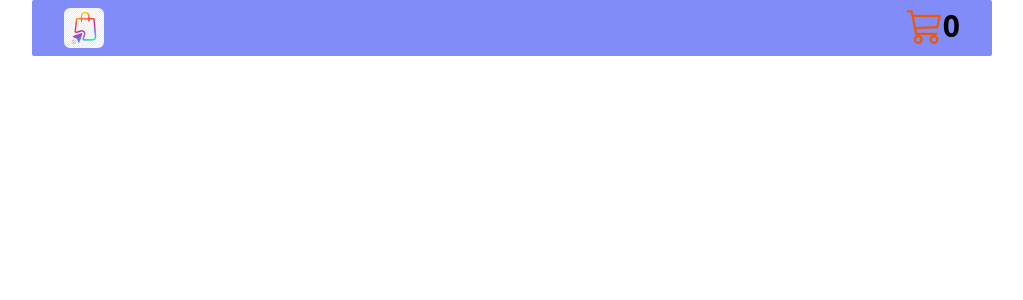
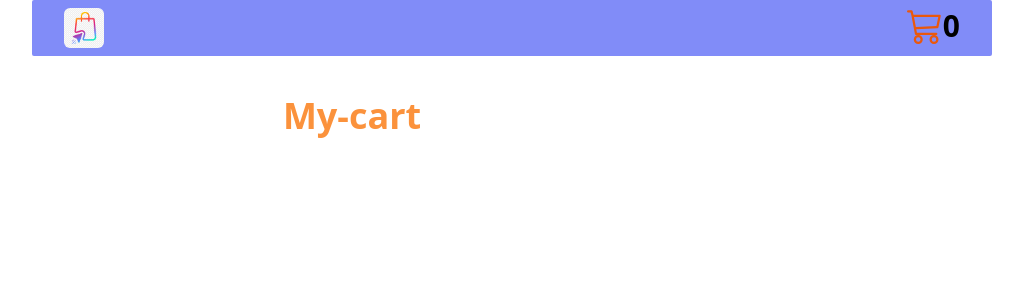
Before and after one commit to Agniveshcodes/Funstore-E-commerce, a React (Vite) app: page /cart in a window 1280 px wide. Before the commit this address had no page. Shown: the top 300 px of the page, without its empty margins (128-1151 px from the left). Built offline with nearby package versions, Linux system fonts and the light colour scheme.

Commit message:
cart component added

```diff
--- a/src/App.jsx
+++ b/src/App.jsx
@@ -4,6 +4,7 @@ import ProductShow from './Components/ProductShow'
 import { Route, Routes } from 'react-router-dom'
 import ProductDetail from './Components/ProductDetail'
 import NavBar from './Components/Nav'
+import Cart from './Components/Cart'
 
 function App() {
       const CartObject = localStorage.getItem("my-product") || "{}"
@@ -29,6 +30,7 @@ function App() {
         <Routes>
           <Route index element={<ProductShow />} ></Route>
           <Route path='/productdetail/:id' element= {<ProductDetail onAddToCart = {handeCart} />} ></Route>
+          <Route path='cart' element={<Cart/>}></Route>
         </Routes>
     </>
   )
--- /dev/null
+++ b/src/Components/Cart.jsx
@@ -0,0 +1,21 @@
+import React from 'react';
+
+
+function Cart () {
+    return (
+        <>
+          <div
+          className=' w-200 flex items-center justify-center '
+          >
+            <h1
+            className=' text-4xl text-orange-400 font-bold '
+            >
+                My-cart
+            </h1>
+
+          </div>
+        </>
+     );
+}
+
+export default Cart ;
--- a/src/Components/Nav.jsx
+++ b/src/Components/Nav.jsx
@@ -1,5 +1,6 @@
 import React from 'react';
 import {BsCart3} from "react-icons/bs"
+import { Link } from 'react-router-dom';
 
 function NavBar ({cartCount}) {
     return (
@@ -12,9 +13,13 @@ function NavBar ({cartCount}) {
                 <div
                 className=' flex cursor-pointer '
                 >
+                <Link
+                to={"cart"}
+                >
                 <BsCart3
                 className=' text-4xl text-orange-600 '
                 />
+                </Link>
                 <span
                 className='  text-3xl font-bold '
                 >
```
